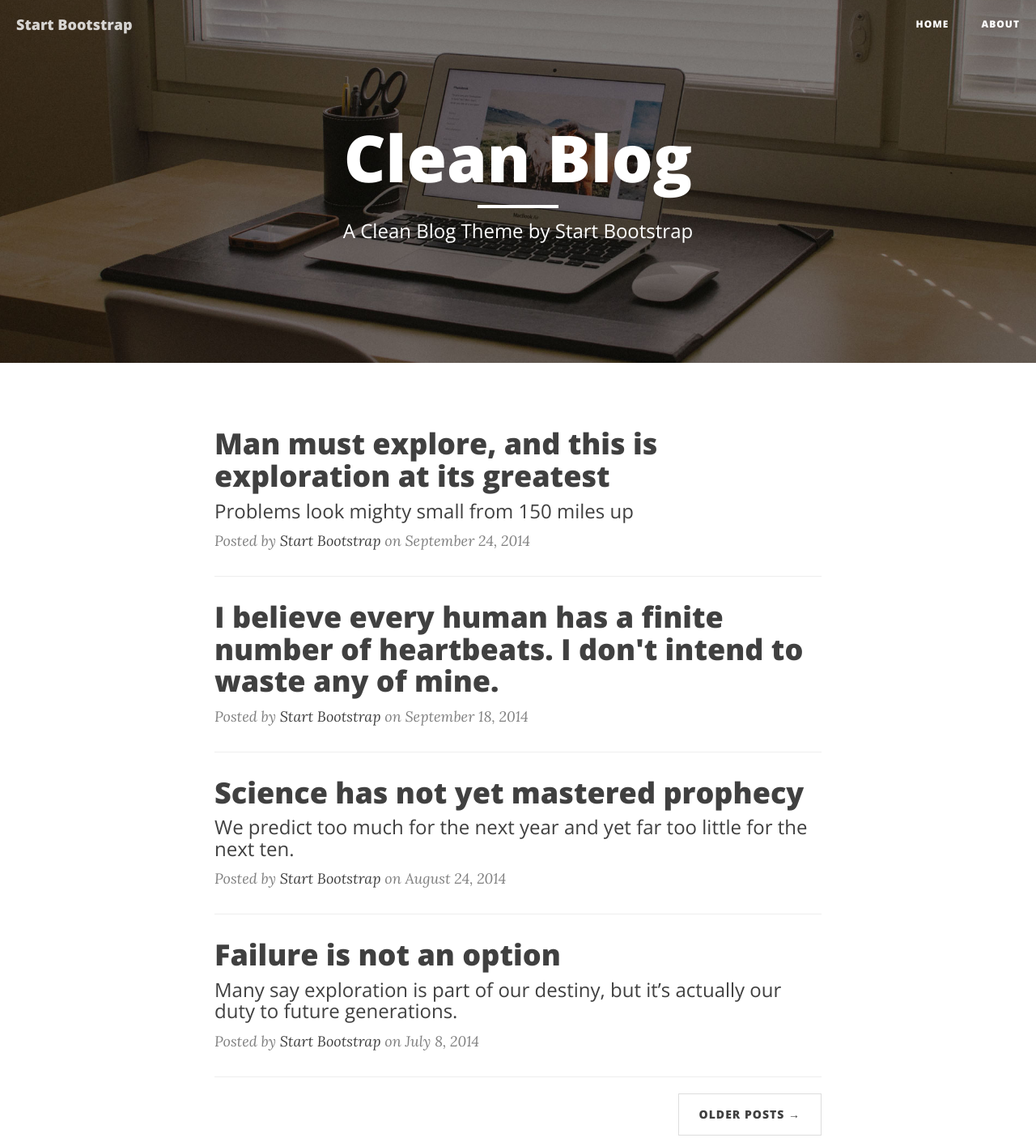
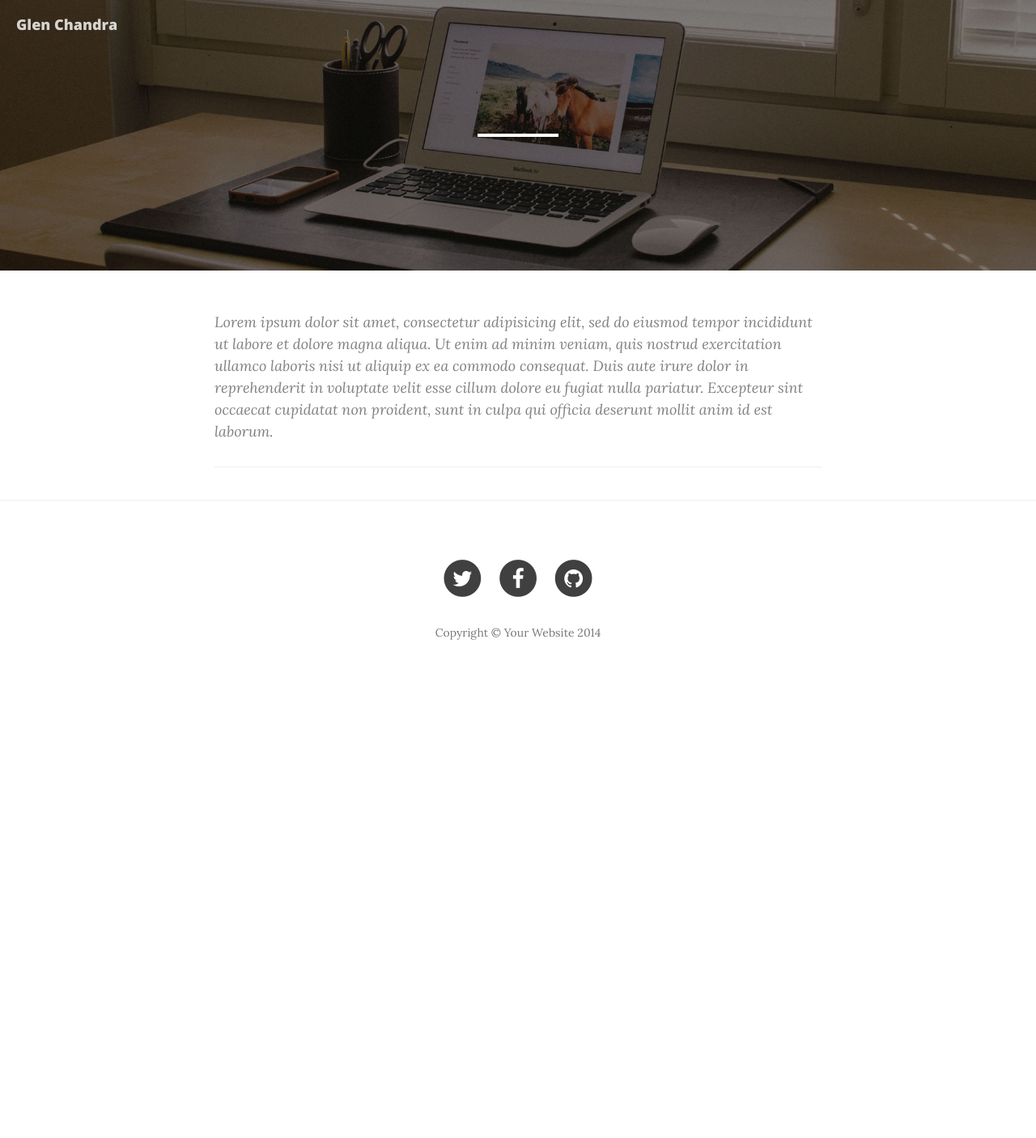
Before and after one commit to icalch/icalch.github.io, a plain HTML site: page index.html in a window 1280 px wide. Shown: the top 1405 px of the page at 81% size. After the commit the page ends 857 px from the top, so only its background shows below. Drawn offline with nearby package versions, Linux system fonts and the light colour scheme.

Commit message:
delete page

```diff
--- a/index.html
+++ b/index.html
@@ -44,19 +44,7 @@
                     <span class="icon-bar"></span>
                     <span class="icon-bar"></span>
                 </button>
-                <a class="navbar-brand" href="index.html">Start Bootstrap</a>
-            </div>
-
-            <!-- Collect the nav links, forms, and other content for toggling -->
-            <div class="collapse navbar-collapse" id="bs-example-navbar-collapse-1">
-                <ul class="nav navbar-nav navbar-right">
-                    <li>
-                        <a href="index.html">Home</a>
-                    </li>
-                    <li>
-                        <a href="about.html">About</a>
-                    </li>
-                </ul>
+                <a class="navbar-brand" href="index.html">Glen Chandra</a>
             </div>
             <!-- /.navbar-collapse -->
         </div>
@@ -70,9 +58,9 @@
             <div class="row">
                 <div class="col-lg-8 col-lg-offset-2 col-md-10 col-md-offset-1">
                     <div class="site-heading">
-                        <h1>Clean Blog</h1>
+                        <h1></h1>
                         <hr class="small">
-                        <span class="subheading">A Clean Blog Theme by Start Bootstrap</span>
+                        <span class="subheading"></span>
                     </div>
                 </div>
             </div>
@@ -84,56 +72,14 @@
         <div class="row">
             <div class="col-lg-8 col-lg-offset-2 col-md-10 col-md-offset-1">
                 <div class="post-preview">
-                    <a href="post.html">
-                        <h2 class="post-title">
-                            Man must explore, and this is exploration at its greatest
-                        </h2>
-                        <h3 class="post-subtitle">
-                            Problems look mighty small from 150 miles up
-                        </h3>
-                    </a>
-                    <p class="post-meta">Posted by <a href="#">Start Bootstrap</a> on September 24, 2014</p>
+                    <p class="post-meta">Lorem ipsum dolor sit amet, consectetur adipisicing elit, sed do eiusmod
+                    tempor incididunt ut labore et dolore magna aliqua. Ut enim ad minim veniam,
+                    quis nostrud exercitation ullamco laboris nisi ut aliquip ex ea commodo
+                    consequat. Duis aute irure dolor in reprehenderit in voluptate velit esse
+                    cillum dolore eu fugiat nulla pariatur. Excepteur sint occaecat cupidatat non
+                    proident, sunt in culpa qui officia deserunt mollit anim id est laborum.</p>
                 </div>
                 <hr>
-                <div class="post-preview">
-                    <a href="post.html">
-                        <h2 class="post-title">
-                            I believe every human has a finite number of heartbeats. I don't intend to waste any of mine.
-                        </h2>
-                    </a>
-                    <p class="post-meta">Posted by <a href="#">Start Bootstrap</a> on September 18, 2014</p>
-                </div>
-                <hr>
-                <div class="post-preview">
-                    <a href="post.html">
-                        <h2 class="post-title">
-                            Science has not yet mastered prophecy
-                        </h2>
-                        <h3 class="post-subtitle">
-                            We predict too much for the next year and yet far too little for the next ten.
-                        </h3>
-                    </a>
-                    <p class="post-meta">Posted by <a href="#">Start Bootstrap</a> on August 24, 2014</p>
-                </div>
-                <hr>
-                <div class="post-preview">
-                    <a href="post.html">
-                        <h2 class="post-title">
-                            Failure is not an option
-                        </h2>
-                        <h3 class="post-subtitle">
-                            Many say exploration is part of our destiny, but it’s actually our duty to future generations.
-                        </h3>
-                    </a>
-                    <p class="post-meta">Posted by <a href="#">Start Bootstrap</a> on July 8, 2014</p>
-                </div>
-                <hr>
-                <!-- Pager -->
-                <ul class="pager">
-                    <li class="next">
-                        <a href="#">Older Posts &rarr;</a>
-                    </li>
-                </ul>
             </div>
         </div>
     </div>
```
Also changed, not shown: about.html (deleted, +0 -149 lines).
